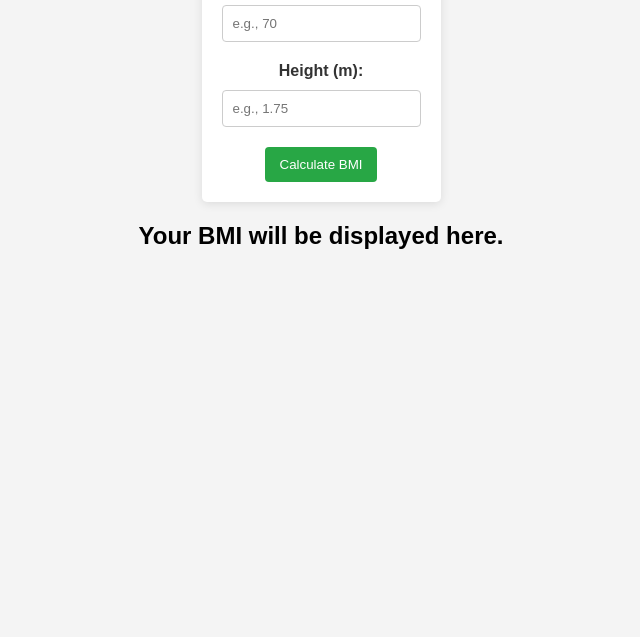
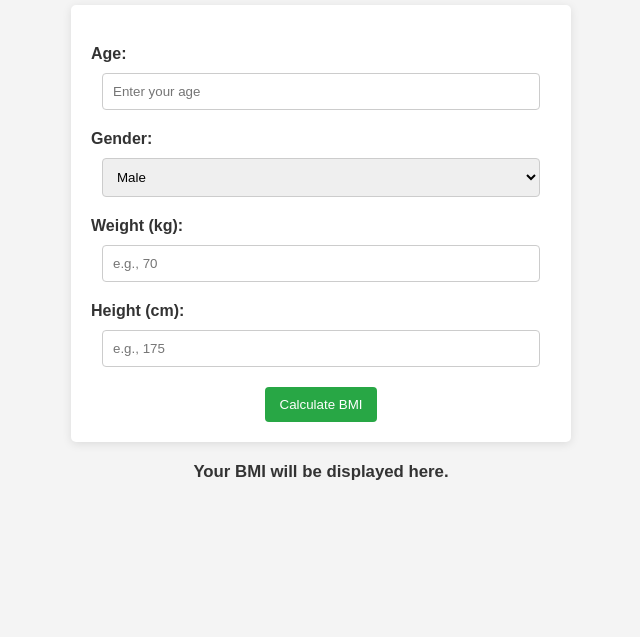
Before and after one commit to ROSEZELLA01/30-JavaScript-Project, a plain HTML site: page BMI Calculator/index.html in a window 1280 px wide. Shown: the part 163-800 px from the top of the page, without its empty margins (319-959 px from the left). Drawn offline with Linux system fonts and the light colour scheme.

Commit message:
BMI calculator app completed

```diff
--- a/BMI Calculator/index.html
+++ b/BMI Calculator/index.html
@@ -9,18 +9,36 @@
 <body>
     <h1>BMI Calculator</h1>
     <form id="bmi-form">
+        <label for="Age">Age:</label>
+        <input type="number" id="Age" required placeholder="Enter your age" min="0.1" step="0.1">
+        <br>
+        <label for="weight">Gender:</label>
+       <select name="gender" id="gender">
+        <option value="male">Male</option>
+        <option value="female">Female</option>
+
+       </select>
+        <br>
         <label for="weight">Weight (kg):</label>
         <input type="number" id="weight" required placeholder="e.g., 70" min="0.1" step="0.1">
         <br>
-        <label for="height">Height (m):</label>
-        <input type="number" id="height" step="0.01" required placeholder="e.g., 1.75" min="0.1">
+        <label for="height">Height (cm):</label>
+        <input type="number" id="height" step="0.01" required placeholder="e.g., 175" min="0.1">
         <br>
         <button type="submit" id="calculate-button" class="button">Calculate BMI</button>
 
     </form>
-     <h2 id="result">
+
+    <div id="result-container">
+       <h2 id="result">
         Your BMI will be displayed here.
     </h2>
+    <div class="status">
+  <p class="category"></p>
+<div class="colorCode"></div>
+    </div>
+
+    </div>
 
     <script src="script.js"></script>
 </body>
--- a/BMI Calculator/script.js
+++ b/BMI Calculator/script.js
@@ -2,18 +2,40 @@ const weight = document.querySelector("#weight")
 const height = document.querySelector("#height");
 const btn = document.querySelector("#calculate-button");
 const result = document.querySelector("#result");
+const category = document.querySelector(".category");
+const colorCode = document.querySelector(".colorCode");
 
 
 btn.addEventListener("click",(e)=>{
 e.preventDefault();
 const inputWeight = Number(weight.value);
-const inputHeight = Number(height.value);
+const inputHeight = Number(height.value)/100;
 const bmiFormula = inputWeight / (inputHeight ^ 2);
 const BMI = parseFloat(bmiFormula.toFixed(2))
 
 if (BMI < 18.5){
+    result.textContent = `Your BMI is ${BMI} `;
+    category.textContent = `Underweight`;
+    colorCode.style.backgroundColor = "blue";
+}
+else if(BMI < 24.9){
+    result.textContent = `Your BMI is ${BMI}  `;
+    category.textContent = `Normal weight`;
+    colorCode.style.backgroundColor = "green";
+}
+else if(BMI < 29.9){
+    result.textContent = `Your BMI is ${BMI}  `;
+    category.textContent = `Overweight`;
+    colorCode.style.backgroundColor = "yellow";
+}
+else{
+    result.textContent = `Your BMI is ${BMI}  `;
+    category.textContent = `Obese`;
+    colorCode.style.backgroundColor = "red";
+}
+ weight.value="";
 
-}
+ height.value="";
 
 })
 
--- a/BMI Calculator/style.css
+++ b/BMI Calculator/style.css
@@ -1,28 +1,42 @@
+*{
+    box-sizing: border-box;
+    padding: 0;
+    margin: 0;
+}
 body{
     font-family: Arial, sans-serif;
     background-color: #f4f4f4;
     margin: 0;
     padding: 20px;
     text-align: center;
+    display: flex;
+    flex-direction: column;
+    align-items: center;
+    justify-content: center;
+    height: 100vh;
 }
-
+h1{
+    color: #333;
+    margin-bottom: 20px;
+}
 form {
     background: white;
     padding: 20px;
     border-radius: 5px;
     box-shadow: 0 2px 10px rgba(0, 0, 0, 0.1);
     display: inline-block;
+    width: 500px;
 }
 
 label {
     display: block;
     margin: 20px 0 10px;
     font-weight: bold;
-    /* text-align: left; */
+    text-align: left;
     color: #333;
 }
 
-input {
+input,option,select {
     padding: 10px;
     border: 1px solid #ccc;
     border-radius: 4px;
@@ -43,3 +57,42 @@ button {
 button:hover {
     background: #218838;
 }
+
+#result-container{
+    margin-top: 20px;
+    font-size: 0.7em;
+    color: #333;
+    display: flex;
+    flex-direction: column;
+    justify-content: center;
+    align-items: center;
+    gap: 10px;
+}
+.status{
+    margin-top: 0px;
+    font-size: 1.5em;
+    color: #333;
+    display: flex;
+    flex-direction: row;
+    justify-content: center;
+    align-items: center;
+    gap: 10px;
+}
+
+.category{
+    font-weight: bold;
+    color: #000000;
+    /* text-transform: uppercase; */
+}
+
+.colorCode{
+    background-color: #ff583300;
+    font-weight: bold;
+    text-transform: uppercase;
+    font-size: 1.5em;
+    margin-top: 10px;
+    width: 25px;
+    height: 25px;
+    border-radius: 100%;
+    display: flex;
+}
```
